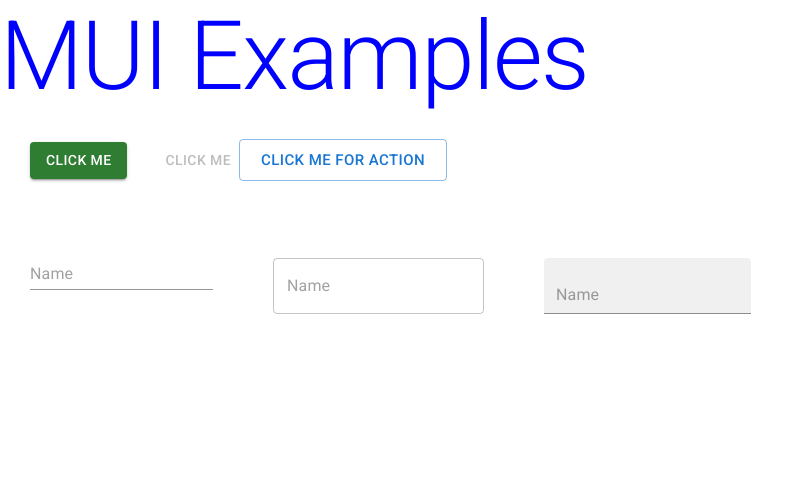
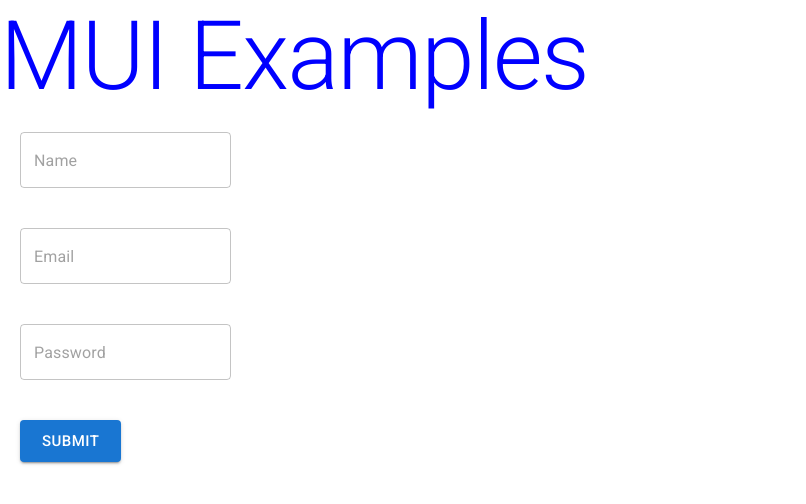
Before and after one commit to KrhystFerrari/mui-examples, a React (Create React App) app: page / in a window 1280 px wide. Shown: the top 504 px of the page, without its empty margins (0-806 px from the left). Built offline with nearby package versions, Linux system fonts and the light colour scheme.

Commit message:
feat: create new form and button

```diff
--- a/src/App.js
+++ b/src/App.js
@@ -1,4 +1,5 @@
-import { Button, Typography, TextField } from "@mui/material";
+import { Typography } from "@mui/material";
+import Form from "./components/Form";
 
 function App() {
   return (
@@ -6,39 +7,7 @@
       <Typography variant="h1" component={"h1"} sx={{ color: "blue" }}>
         MUI Examples
       </Typography>
-      <Button variant="contained" color="success" sx={{ margin: "30px" }}>
-        Click Me
-      </Button>
-      <Button variant="text" disabled>
-        Click Me
-      </Button>
-      <Button
-        variant="outlined"
-        onClick={() => alert("Clicked !")}
-        size="large"
-      >
-        Click Me for Action
-      </Button>
-      <br />
-      <br />
-      <TextField
-        type="text"
-        placeholder="Name"
-        variant="standard"
-        sx={{ margin: "30px" }}
-      />
-      <TextField
-        type="text"
-        placeholder="Name"
-        variant="outlined"
-        sx={{ margin: "30px" }}
-      />
-      <TextField
-        type="text"
-        placeholder="Name"
-        variant="filled"
-        sx={{ margin: "30px" }}
-      />
+      <Form />
     </div>
   );
 }
--- /dev/null
+++ b/src/components/Form.js
@@ -0,0 +1,70 @@
+import React, { useState } from "react";
+import TextField from "@mui/material/TextField";
+import { Button } from "@mui/material";
+
+const Form = () => {
+  const [inputs, setInputs] = useState({
+    name: "",
+    email: "",
+    password: "",
+  });
+
+  const handleChange = (e) => {
+    setInputs((prevState) => ({
+      ...prevState,
+      [e.target.name]: [e.target.value],
+    }));
+  };
+
+  const handleSubmit = (e) => {
+    e.preventDefault();
+    console.log(inputs);
+  };
+
+  return (
+    <>
+      <form onSubmit={handleSubmit}>
+        <TextField
+          name="name"
+          value={inputs.name}
+          onChange={handleChange}
+          placeholder="Name"
+          type="text"
+          variant="outlined"
+          sx={{ margin: "20px" }}
+        />
+        <br />
+        <TextField
+          name="email"
+          value={inputs.email}
+          onChange={handleChange}
+          placeholder="Email"
+          type="email"
+          variant="outlined"
+          sx={{ margin: "20px" }}
+        />
+        <br />
+        <TextField
+          name="password"
+          value={inputs.password}
+          onChange={handleChange}
+          placeholder="Password"
+          type="password"
+          variant="outlined"
+          sx={{ margin: "20px" }}
+        />
+        <br />
+        <Button
+          type="submit"
+          variant="contained"
+          size="large"
+          sx={{ margin: "20px" }}
+        >
+          Submit
+        </Button>
+      </form>
+    </>
+  );
+};
+
+export default Form;
```
